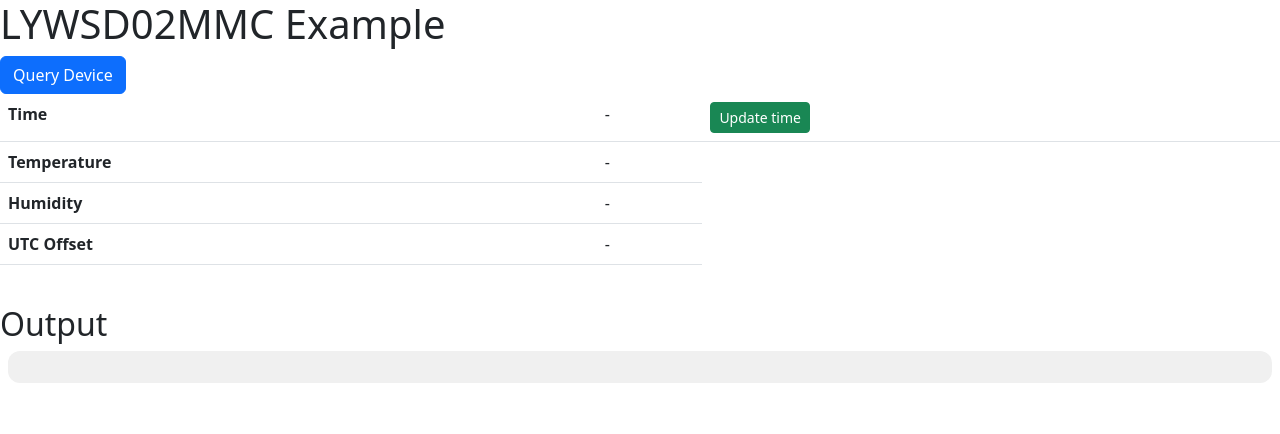
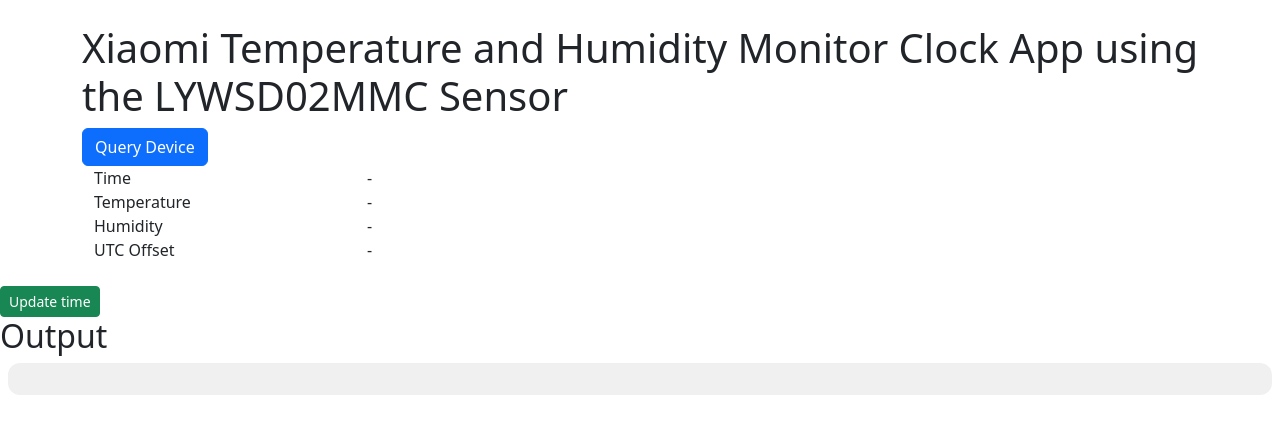
Before and after one commit to bdurrani/LYWSD02MMC-ble-app, a website built with webpack: page index.html in a window 1280 px wide. Built offline with nearby package versions, Linux system fonts and the light colour scheme.

Commit message:
refactor UI

```diff
--- a/index.html
+++ b/index.html
@@ -12,33 +12,45 @@
 </head>
 
 <body>
-  <h1>LYWSD02MMC Example</h1>
-  <button id="ble-button" class="btn btn-primary ">Query Device</button>
   <br />
 
-  <table class="table">
-    <tbody>
-      <tr>
-        <th scope="row">Time</th>
-        <td id="time-value-cell">-</td>
-        <td>
-          <button id="set-time-button" class="btn btn-success btn-sm">Update time</button>
-        </td>
-      </tr>
-      <tr>
-        <th scope="row">Temperature</th>
-        <td id="temperature-value">-</td>
-      </tr>
-      <tr>
-        <th scope="row">Humidity</th>
-        <td id="humidity-value">-</td>
-      </tr>
-      <tr>
-        <th scope="row">UTC Offset</th>
-        <td id="utcoffset-value">-</td>
-      </tr>
-    </tbody>
-  </table>
+  <div class="container">
+    <!-- Page Heading -->
+    <div class="row justify-content-center">
+      <div class="col">
+        <h1>Xiaomi Temperature and Humidity Monitor Clock App using the LYWSD02MMC Sensor</h1>
+      </div>
+    </div>
+    <div class="row ">
+      <div class="col">
+        <button id="ble-button" class="btn btn-primary ">Query Device</button>
+      </div>
+    </div>
+    <div class="row">
+      <div class="col-6">
+        <div class="container">
+          <div class="row">
+            <div class="col-6">Time</div>
+            <div class="col-6" id="time-value-cell">-</div>
+          </div>
+          <div class="row">
+            <div class="col-6">Temperature</div>
+            <div class="col-6" id="temperature-value">-</div>
+          </div>
+          <div class="row">
+            <div class="col-6">Humidity</div>
+            <div class="col-6" id="humidity-value">-</div>
+          </div>
+          <div class="row">
+            <div class="col-6">UTC Offset</div>
+            <div class="col-6" id="utcoffset-value">-</div>
+          </div>
+        </div>
+      </div>
+    </div>
+  </div>
+  <br />
+  <button id="set-time-button" class="btn btn-success btn-sm">Update time</button>
 
   <span id="status"></span>
   <br />
```
Also changed, not shown: test.html (added, +66 -0 lines).
